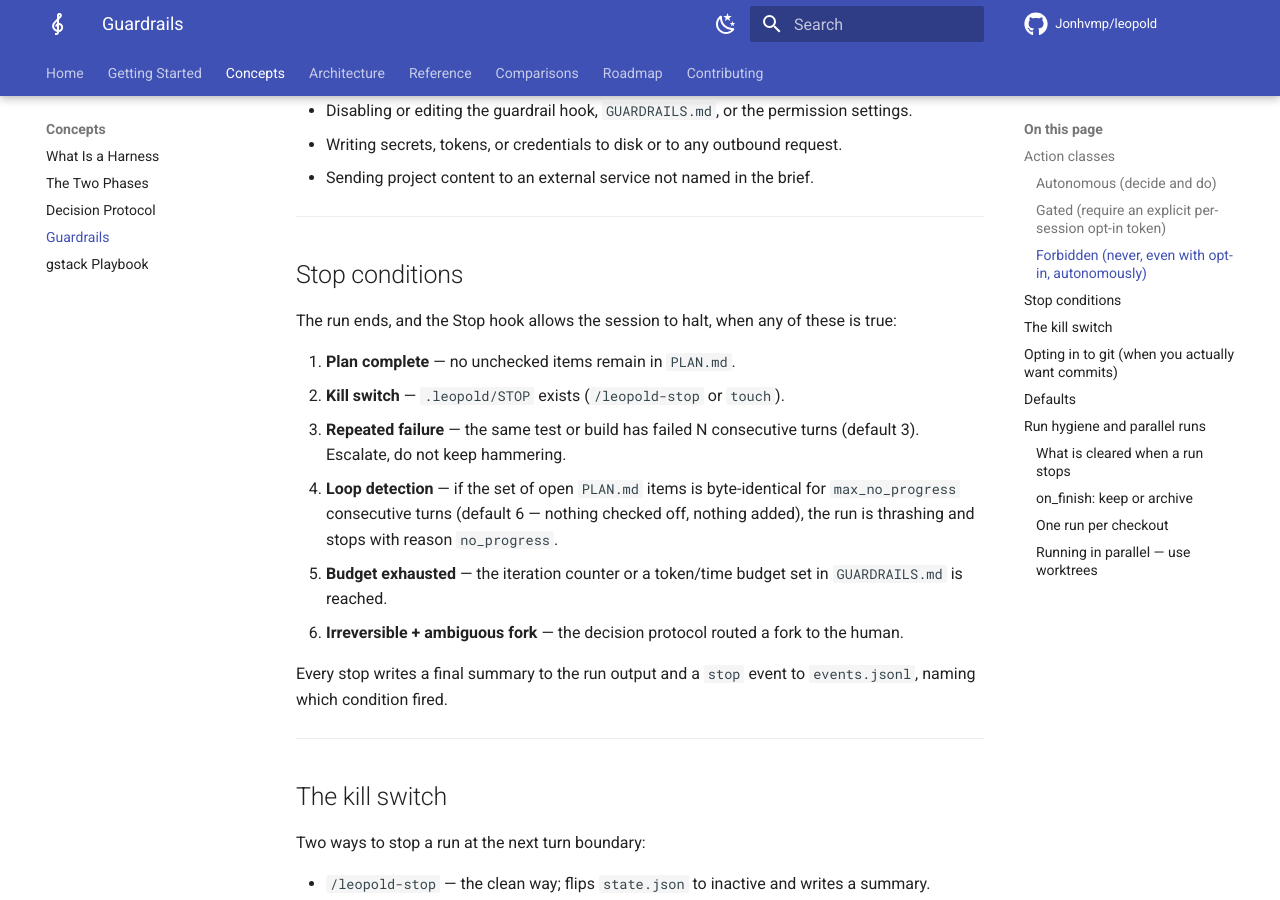
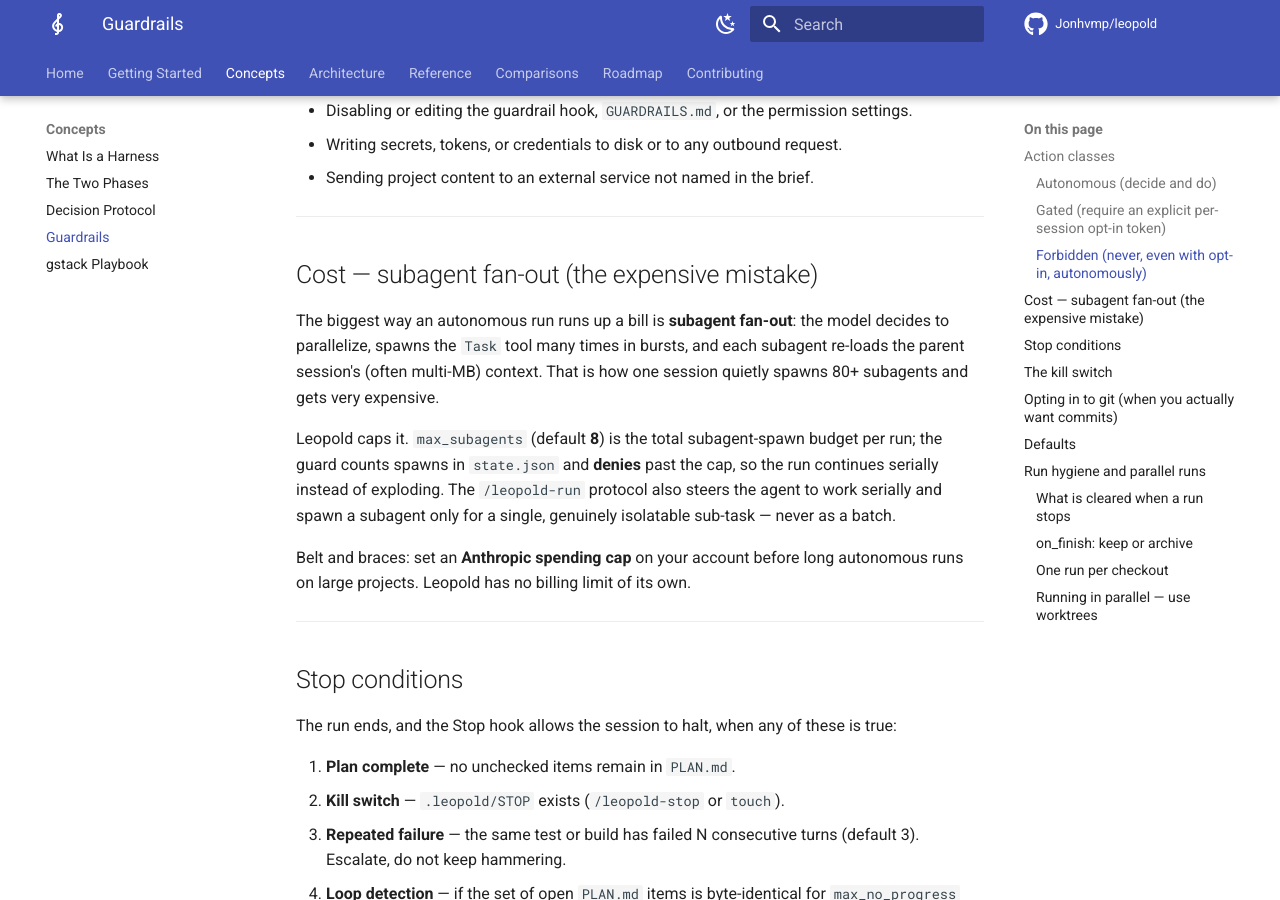
Before and after one commit to Jonhvmp/leopold, an MkDocs documentation site: the page built from docs/guardrails.md, in a window 1280 px wide and 900 px high, scrolled down 2064 px. Built offline with MkDocs 1.6.1 and Material for MkDocs 9.7.7, drawn with Linux system fonts in a browser that asks for light colours; comment, search, counter and statistics services are not loaded; some of the changed text lies outside the part shown.

Commit message:
guard: cap subagent fan-out (the #1 autonomous-run cost blowup)
Nothing limited subagent spawning in autonomous mode: a run could fire the Task tool in bursts of 10+, each re-loading the full multi-MB session context (one report: 82 subagents / 681 turns in a single run = a huge bill). The PreToolUse guard now caps total Task/Agent spawns per run via max_subagents (default 8), counting them in state.json and denying past the cap so the run continues serially instead of exploding.

Also: /leopold-run protocol steers the agent to work serially and never batch-spawn; GUARDRAILS template + state template + docs gain max_subagents; docs recommend an Anthropic spending cap for large runs. Tested in make hooks-test (allow under budget, deny over, counter persists, free when inactive). Part of 0.4.1.

Reported by a user whose run spawned 82 subagents.

```diff
--- a/docs/guardrails.md
+++ b/docs/guardrails.md
@@ -76,6 +76,24 @@ in fully autonomous mode.
 
 ---
 
+## Cost — subagent fan-out (the expensive mistake)
+
+The biggest way an autonomous run runs up a bill is **subagent fan-out**: the model
+decides to parallelize, spawns the `Task` tool many times in bursts, and each subagent
+re-loads the parent session's (often multi-MB) context. That is how one session quietly
+spawns 80+ subagents and gets very expensive.
+
+Leopold caps it. `max_subagents` (default **8**) is the total subagent-spawn budget per
+run; the guard counts spawns in `state.json` and **denies** past the cap, so the run
+continues serially instead of exploding. The `/leopold-run` protocol also steers the
+agent to work serially and spawn a subagent only for a single, genuinely isolatable
+sub-task — never as a batch.
+
+Belt and braces: set an **Anthropic spending cap** on your account before long autonomous
+runs on large projects. Leopold has no billing limit of its own.
+
+---
+
 ## Stop conditions
 
 The run ends, and the Stop hook allows the session to halt, when any of these is
@@ -135,6 +153,7 @@ reports, you commit and push.
 | Push / PR / publish  | locked  | per-token, off by default  |
 | Max consecutive fails| 3       | `GUARDRAILS.md`          |
 | Max iterations       | 50      | `GUARDRAILS.md`          |
+| Subagent spawns/run  | 8       | `max_subagents` in `GUARDRAILS.md` |
 | Edits outside root   | never   | not configurable         |
 
 ## Run hygiene and parallel runs
```
Also changed, not shown: CHANGELOG.md (+9 -0 lines), README.md (+1 -0 lines), skills/leopold-run/SKILL.md (+8 -1 lines), templates/GUARDRAILS.md (+3 -0 lines), 2 other files.
